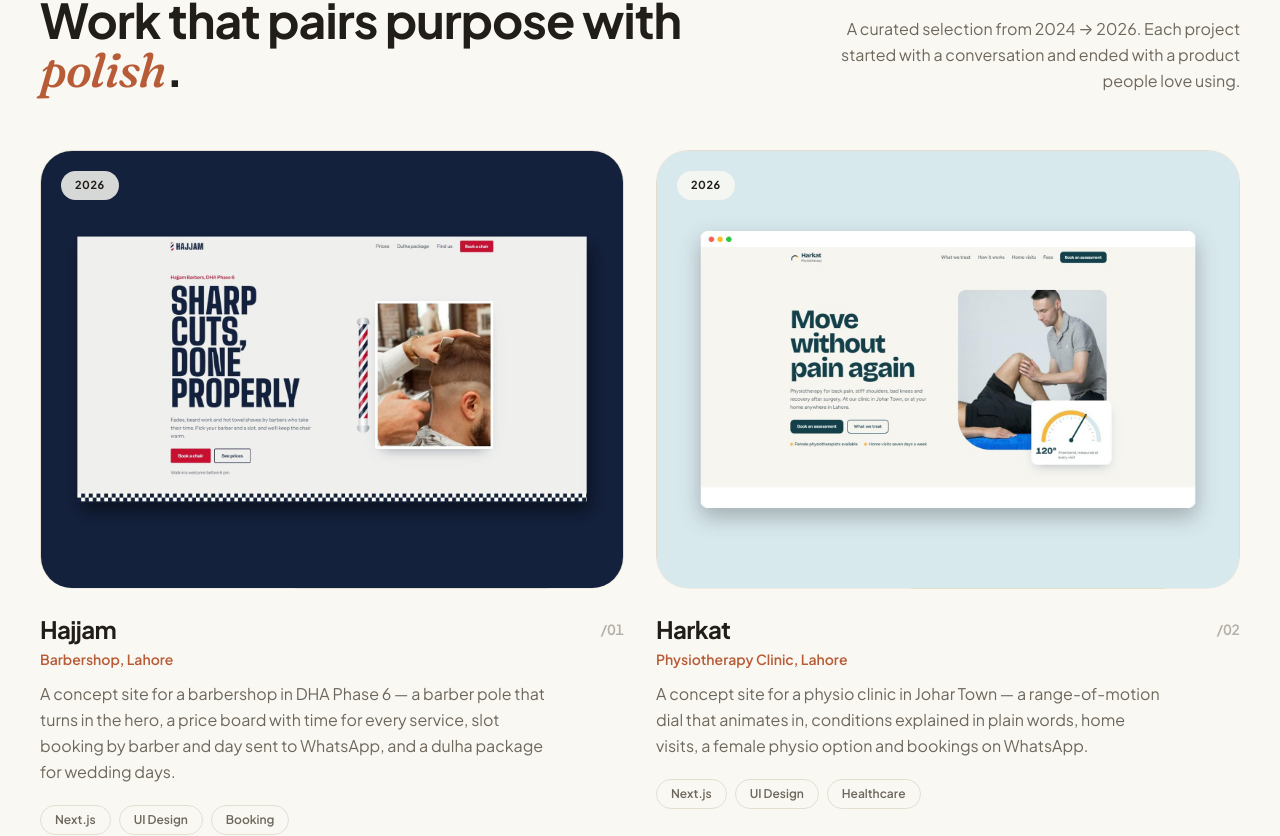
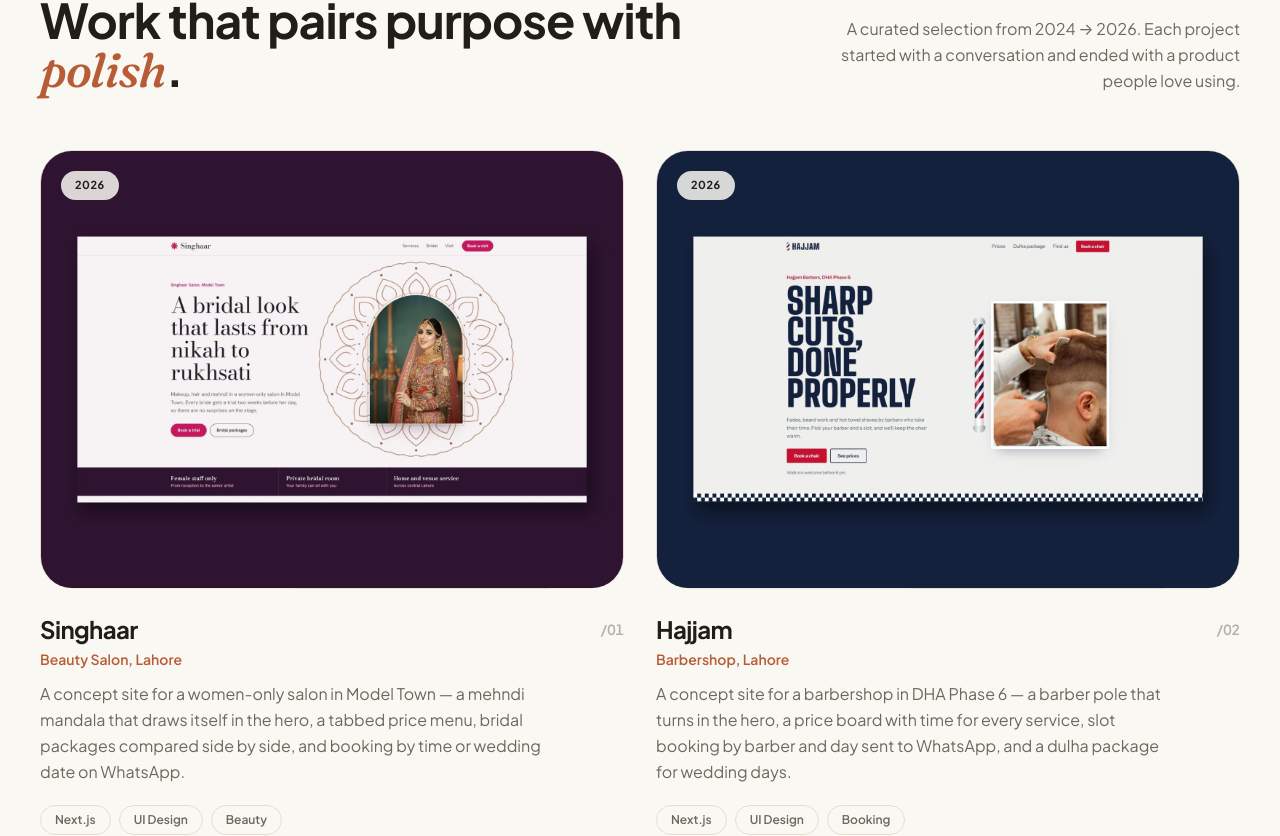
Before and after one commit to Awaiz11/Portfolio, a React (Vite) app: page / in a window 1280 px wide. Shown: the part 3555-4391 px from the top of the page. Built offline with nearby package versions, Linux system fonts and the light colour scheme.

Commit message:
Add files via upload

```diff
--- a/src/components/Projects.tsx
+++ b/src/components/Projects.tsx
@@ -3,6 +3,17 @@ import Reveal from "./Reveal";
 import SectionLabel from "./SectionLabel";
 
 const projects = [
+  {
+    title: "Singhaar",
+    subtitle: "Beauty Salon, Lahore",
+    year: "2026",
+    image: "/images/project-singhaar.jpg",
+    alt: "Singhaar salon website with a mehndi mandala drawn around a bridal photo",
+    description:
+      "A concept site for a women-only salon in Model Town — a mehndi mandala that draws itself in the hero, a tabbed price menu, bridal packages compared side by side, and booking by time or wedding date on WhatsApp.",
+    tags: ["Next.js", "UI Design", "Beauty"],
+    link: "https://singhaar-salon.vercel.app/",
+  },
   {
     title: "Hajjam",
     subtitle: "Barbershop, Lahore",
```
